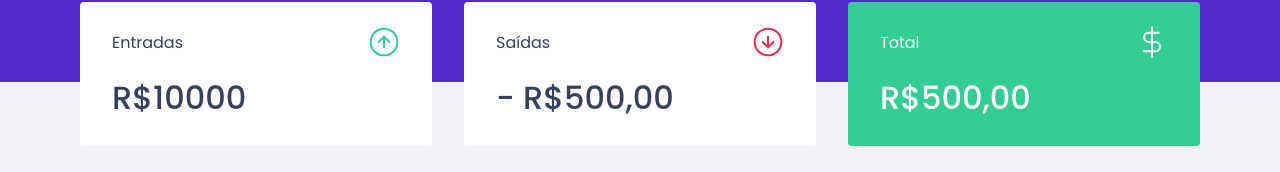
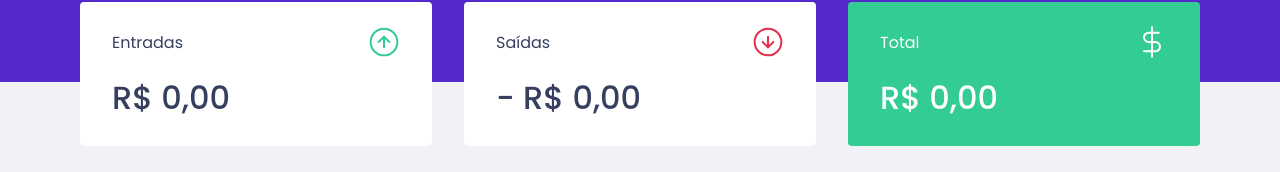
Before and after one commit to marcostaborda/dtmoney-ignite-reactjs, a React (Create React App) app: page / in a window 1280 px wide. Shown: the part 190-362 px from the top of the page. Built offline with nearby package versions, Linux system fonts and the light colour scheme; no server answers; what miragejs would draw is missing.

Commit message:
feat(hook) - criando um hook das transactions

```diff
--- a/src/App.tsx
+++ b/src/App.tsx
@@ -3,7 +3,7 @@
 import { Header } from "./components/Header";
 import { NewTransactionModal } from "./components/NewTransactionModal";
 import { TransactionsTable } from "./components/TransactionsTable";
-import { TransactionsProvider } from "./contexts/TransactionsContext";
+import { TransactionsProvider } from "./hooks/useTransactions";
 import { GlobalStyles } from "./styles/global";
 
 
--- a/src/components/NewTransactionModal/index.tsx
+++ b/src/components/NewTransactionModal/index.tsx
@@ -1,4 +1,4 @@
-import { FormEvent, useContext, useState } from 'react';
+import { FormEvent, useState } from 'react';
 import Modal from 'react-modal';
 import {
   Container,
@@ -7,10 +7,10 @@
   RadioBox
 } from './styles';
 
-import { TransactionsContext } from '../../contexts/TransactionsContext'
 import closeImg from '../../assets/close.svg';
 import incomeImg from '../../assets/income.svg';
 import outcomeImg from '../../assets/outcome.svg';
+import { useTransactions } from '../../hooks/useTransactions';
 
 interface NewTransactionModalProps {
   onCloseRequestModal: () => void;
@@ -20,7 +20,7 @@
 Modal.setAppElement("#root");
 
 export function NewTransactionModal({ isOpenModal, onCloseRequestModal }: NewTransactionModalProps) {
-  const { createTransaction } = useContext(TransactionsContext)
+  const { createTransaction } = useTransactions()
 
   const [type, setType] = useState('deposit')
   const [title, setTitle] = useState('')
--- a/src/components/Summary/index.tsx
+++ b/src/components/Summary/index.tsx
@@ -1,9 +1,27 @@
-import incomeImg from '../../assets/income.svg';
-import outcomeImg from '../../assets/outcome.svg';
-import totalImg from '../../assets/total.svg';
-import { Container } from "./styles";
+import incomeImg from '../../assets/income.svg'
+import outcomeImg from '../../assets/outcome.svg'
+import totalImg from '../../assets/total.svg'
+import { useTransactions } from '../../hooks/useTransactions'
+import { Container } from "./styles"
 
 export function Summary() {
+  const { transactions } = useTransactions()
+
+  const summary = transactions.reduce((acc, transaction) => {
+    if (transaction.type === 'deposit') {
+      acc.deposits += transaction.amount
+      acc.total += transaction.amount
+    } else {
+      acc.withdraws += transaction.amount
+      acc.total -= transaction.amount
+    }
+    return acc
+  }, {
+    deposits: 0,
+    withdraws: 0,
+    total: 0
+  })
+
   return (
     <Container>
       <div>
@@ -12,7 +30,10 @@
           <img src={incomeImg} alt="Income Icon" />
         </header>
         <strong>
-          R$10000
+          {new Intl.NumberFormat('pt-BR', {
+            style: 'currency',
+            currency: 'BRL'
+          }).format(summary.deposits)}
         </strong>
       </div>
       <div>
@@ -21,7 +42,10 @@
           <img src={outcomeImg} alt="Saída" />
         </header>
         <strong>
-          - R$500,00
+          - {new Intl.NumberFormat('pt-BR', {
+          style: 'currency',
+          currency: 'BRL'
+        }).format(summary.withdraws)}
         </strong>
       </div>
       <div className="highlight-background">
@@ -30,7 +54,10 @@
           <img src={totalImg} alt="Total Icon" />
         </header>
         <strong>
-          R$500,00
+          {new Intl.NumberFormat('pt-BR', {
+            style: 'currency',
+            currency: 'BRL'
+          }).format(summary.total)}
         </strong>
       </div>
     </Container>
--- a/src/components/TransactionsTable/index.tsx
+++ b/src/components/TransactionsTable/index.tsx
@@ -1,9 +1,8 @@
-import { useContext } from "react"
-import { TransactionsContext } from "../../contexts/TransactionsContext"
+import { useTransactions } from "../../hooks/useTransactions"
 import { Container } from "./styles"
 
 export function TransactionsTable() {
-  const { transactions } = useContext(TransactionsContext)
+  const { transactions } = useTransactions()
 
   return (
     <Container>
--- a/src/contexts/TransactionsContext.tsx
+++ b/src/hooks/useTransactions.tsx
@@ -1,4 +1,4 @@
-import { createContext, ReactNode, useEffect, useState } from 'react'
+import { createContext, ReactNode, useContext, useEffect, useState } from 'react'
 import { api } from '../services/api'
 interface TransactionsData {
   id: number
@@ -23,7 +23,7 @@
   createTransaction: (transaction: TransactionInput) => Promise<void>;
 }
 
-export const TransactionsContext = createContext<TransactionContextData>({} as TransactionContextData)
+const TransactionsContext = createContext<TransactionContextData>({} as TransactionContextData)
 
 export function TransactionsProvider({ children }: TransactionsProviderProps) {
   const [transactions, setTransactions] = useState<TransactionsData[]>([])
@@ -48,3 +48,9 @@
     <TransactionsContext.Provider value={{ transactions, createTransaction }}>{children}</TransactionsContext.Provider>
   )
 }
+
+export function useTransactions() {
+  const context = useContext(TransactionsContext)
+
+  return context
+}
```
